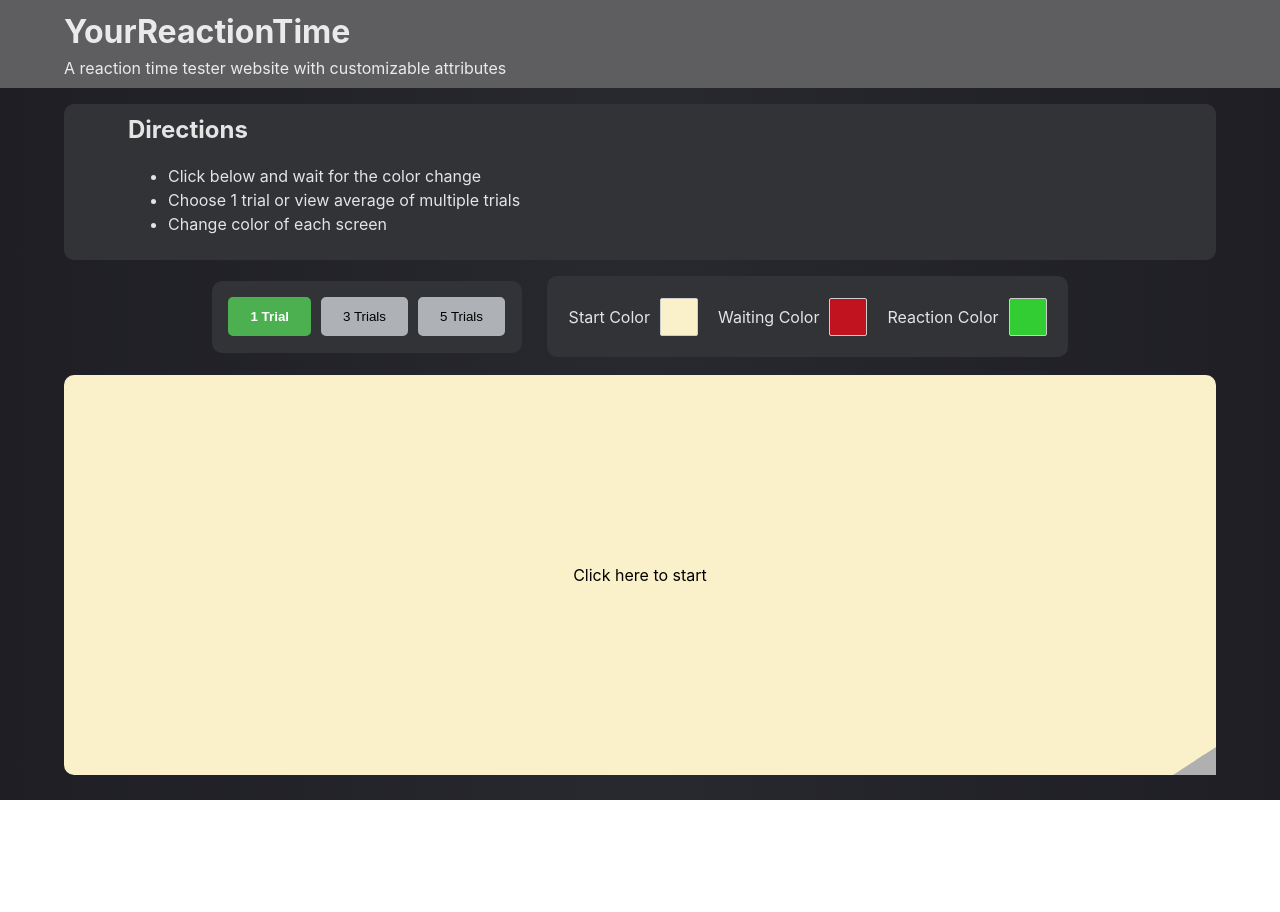
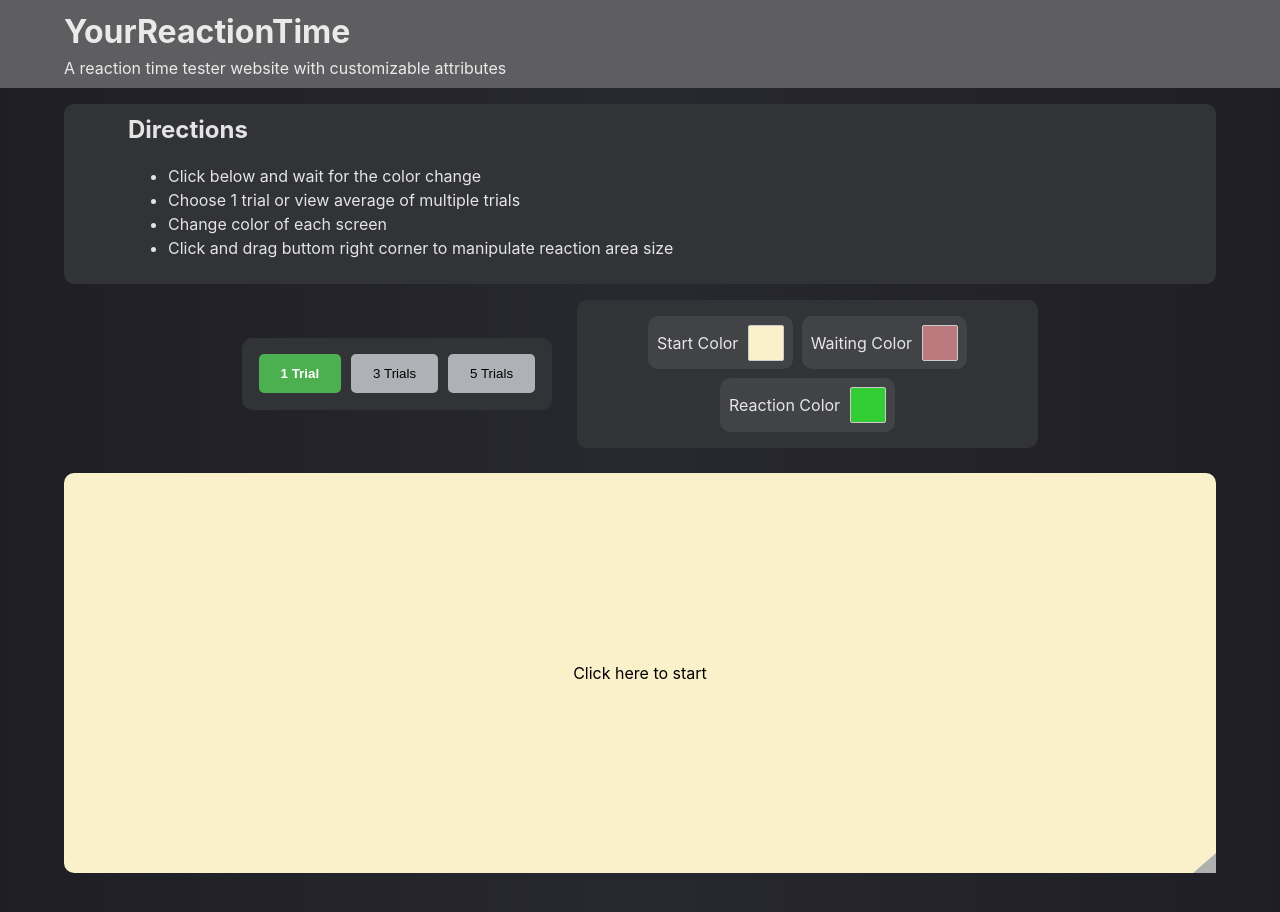
Before and after one commit to 99jzhang/YourReactionTime, a React (Vite) app: page / in a window 1280 px wide. Shown: the top 912 px of the page. Before the commit the page ends 800 px from the top, so only its background shows below. Built offline with nearby package versions, Linux system fonts and the light colour scheme.

Commit message:
Styling and appearance changes

```diff
--- a/src/App.css
+++ b/src/App.css
@@ -42,10 +42,9 @@
 
 #trial-change-container, #color-change-container {
     background-color: rgb(50, 51, 54);
-    display: flex;
+    display: inline-flex;
     flex-wrap: wrap;
-    justify-content: space-around;
-    align-items: center;
+        align-items: center;
     text-align: center;
     width: auto;
     height: auto;
@@ -59,4 +58,5 @@
 
 #color-change-container {
     margin-left: 1vw;
+    min-width: 40%;
 }
--- a/src/App.jsx
+++ b/src/App.jsx
@@ -8,7 +8,7 @@ function App() {
     const [selectedTrials, setSelectedTrials] = useState(1);
     const [rxnAreaColors, setRxnAreaColors] = useState({
         start: '#faf0ca',
-        waiting: '#c1121f',
+        waiting: '#bc797e',
         green: '#32cd32',
     });
 
@@ -36,6 +36,7 @@ function App() {
                     <li className="dir-txt">Click below and wait for the color change</li>
                     <li className="dir-txt">Choose 1 trial or view average of multiple trials</li>
                     <li className="dir-txt">Change color of each screen</li>
+                    <li className="dir-txt">Click and drag buttom right corner to manipulate reaction area size</li>
                 </ul>
             </div>
 
@@ -77,9 +78,7 @@ function App() {
                 </div>
             </div>
 
-            <div className="container" id="reaction-container">
-                <ReactionArea numTrials={selectedTrials} colors={rxnAreaColors} />
-            </div>
+            <ReactionArea numTrials={selectedTrials} colors={rxnAreaColors} />
         </>
     );
 }
--- a/src/Components/ColorChangeInput.css
+++ b/src/Components/ColorChangeInput.css
@@ -1,7 +1,10 @@
 .color-change-input {
-    margin: 10px;
+    background: rgb(66, 67, 70);
+    margin: 1%;
     display: flex;
     align-items: center;
+    padding: 2%;
+    border-radius: 10px;
 }
 
 .color-change-input label {
--- a/src/Components/ReactionArea.css
+++ b/src/Components/ReactionArea.css
@@ -2,7 +2,8 @@
     display: flex;
     justify-content: center;
     align-items: center;
-    margin: 10px auto;
+    margin: auto;
+    margin-top: 2%;
     width: 90vw;
     height: 50vh;
     border-radius: 10px;
--- a/src/index.css
+++ b/src/index.css
@@ -1,22 +1,7 @@
-/* body, :root {
-  font-family: Inter, system-ui, Avenir, Helvetica, Arial, sans-serif;
-  line-height: 1.5;
-  font-weight: 400;
+* {
+  box-sizing: border-box;
+}
 
-  color-scheme: light dark;
-  color: rgba(255, 255, 255, 0.87);
-  background-color: #242424;
-  background: linear-gradient(to right, rgb(30, 30, 36) 0%, rgba(80, 81, 90, 0.333) 50%, rgb(30, 30, 36) 100%);
-
-  font-synthesis: none;
-  text-rendering: optimizeLegibility;
-  -webkit-font-smoothing: antialiased;
-  -moz-osx-font-smoothing: grayscale;
-  margin: 0px;
-  padding: 0px;
-  border: 0px;
-  box-sizing: border-box;
-} */
 
 html, body, #root {
   height: 100%;
@@ -37,3 +22,7 @@ body, :root {
   -moz-osx-font-smoothing: grayscale;
   box-sizing: border-box;
 }
+
+html {
+  height: 140%;
+}
```
